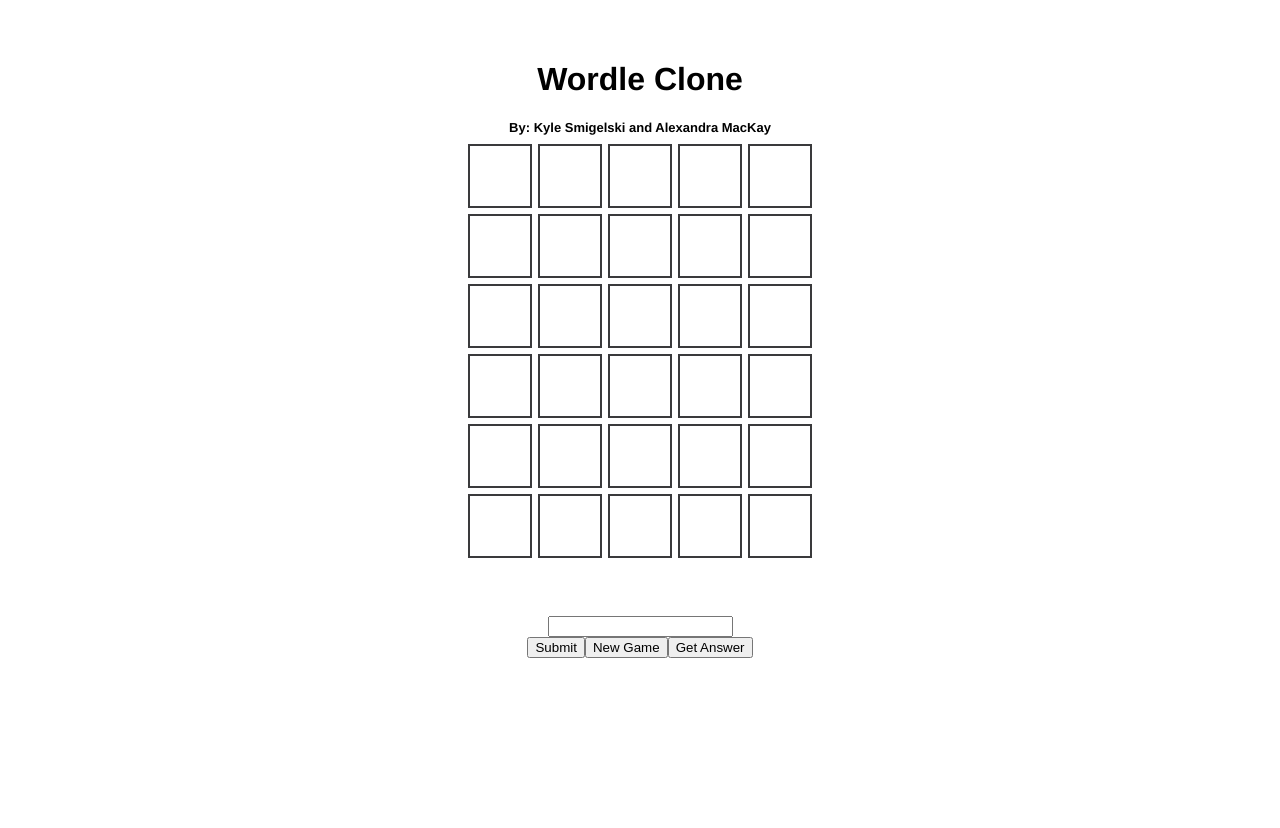
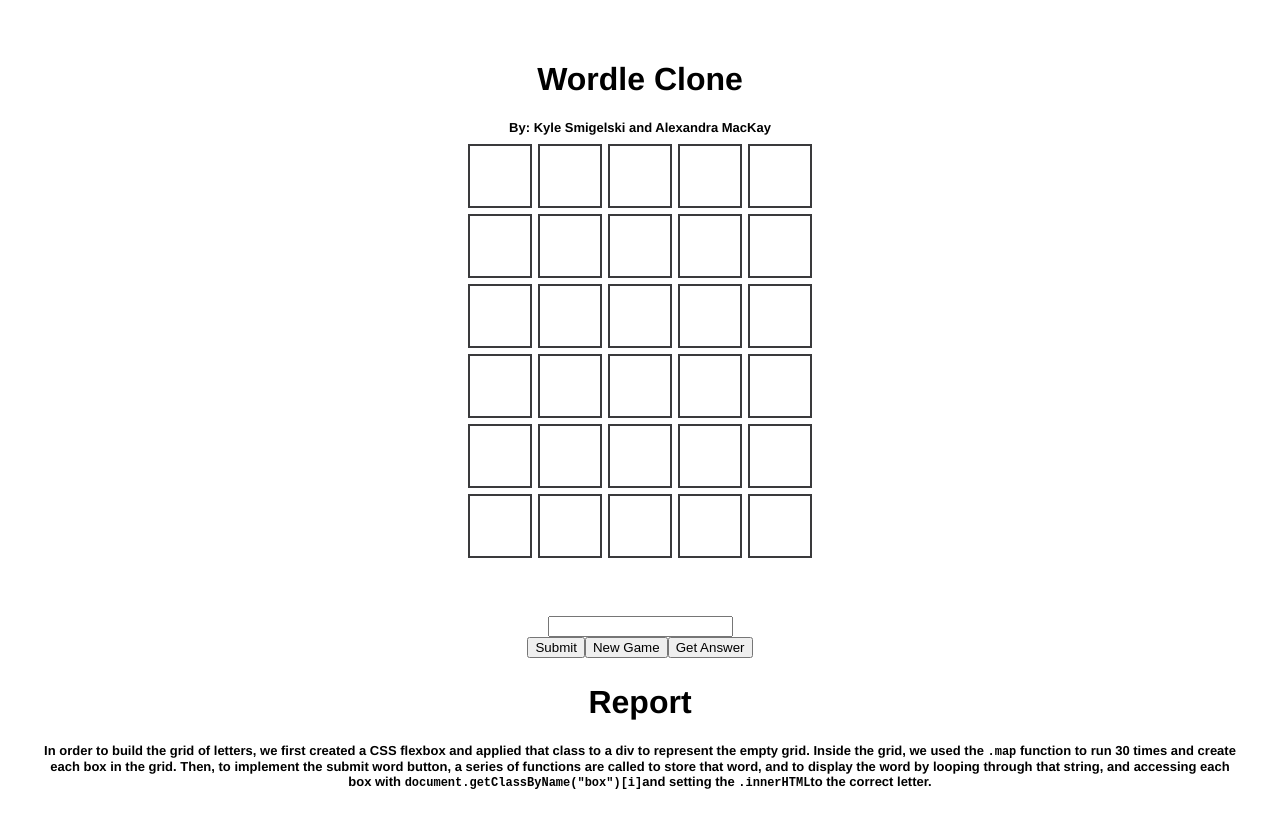
Before and after one commit to MacKayAl56/wordle-react, a React (Vite) app: page / in a window 1280 px wide. Shown: the top 828 px of the page. Before the commit the page ends 800 px from the top, so only its background shows below. Built offline with nearby package versions, Linux system fonts and the light colour scheme.

Commit message:
Added brief report

```diff
--- a/src/App.tsx
+++ b/src/App.tsx
@@ -18,8 +18,18 @@
       </div>
     </div>
 
-    <Wordle/>
-    </>
+    <Wordle />
+    <div>
+      <h1 className="header">Report</h1>
+      <h2 className="subheader">In order to build the grid of letters, we first created a CSS flexbox
+        and applied that class to a div to represent the empty grid. Inside the grid, we used the <code>.map</code> function to
+        run 30 times and create each box in the grid. Then, to implement the submit word button, a series of functions
+        are called to store that word, and to display the word by looping through that string, and accessing each box
+        with <code>document.getClassByName("box")[i]</code>and setting the <code>.innerHTML</code>to the correct letter.
+
+      </h2>
+    </div>
+  </>
 }
 
 export default App
```
